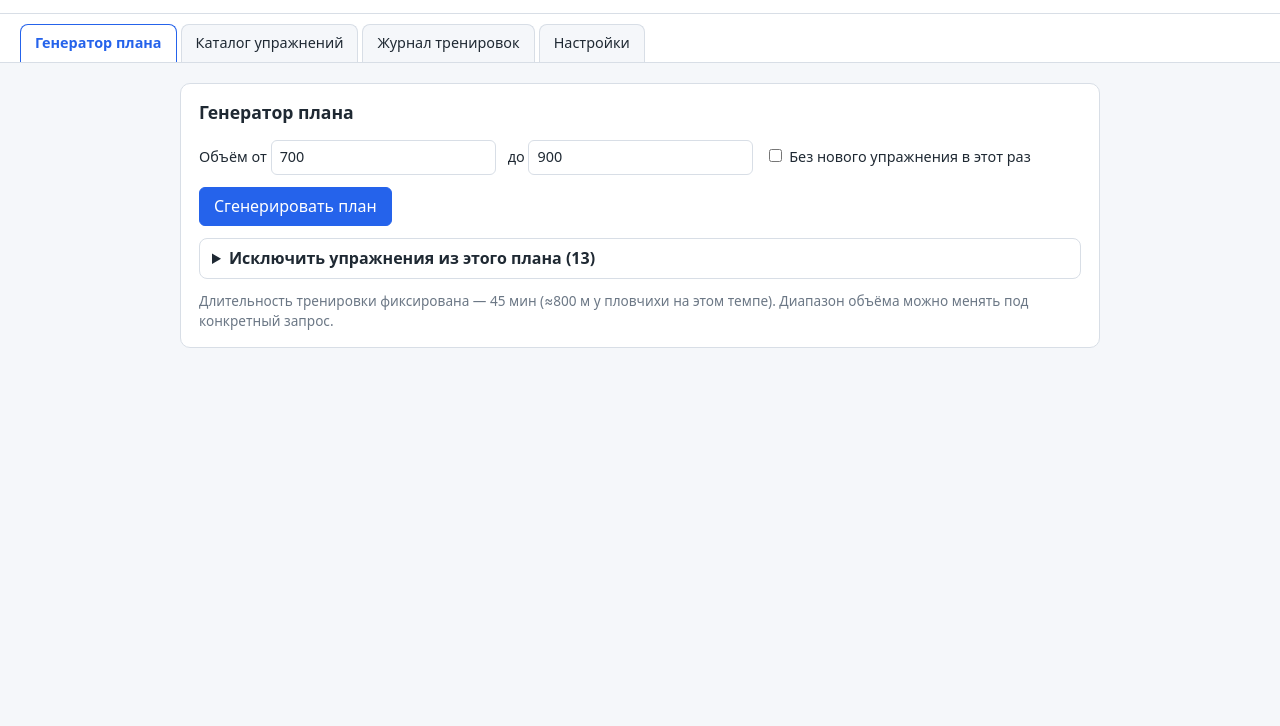
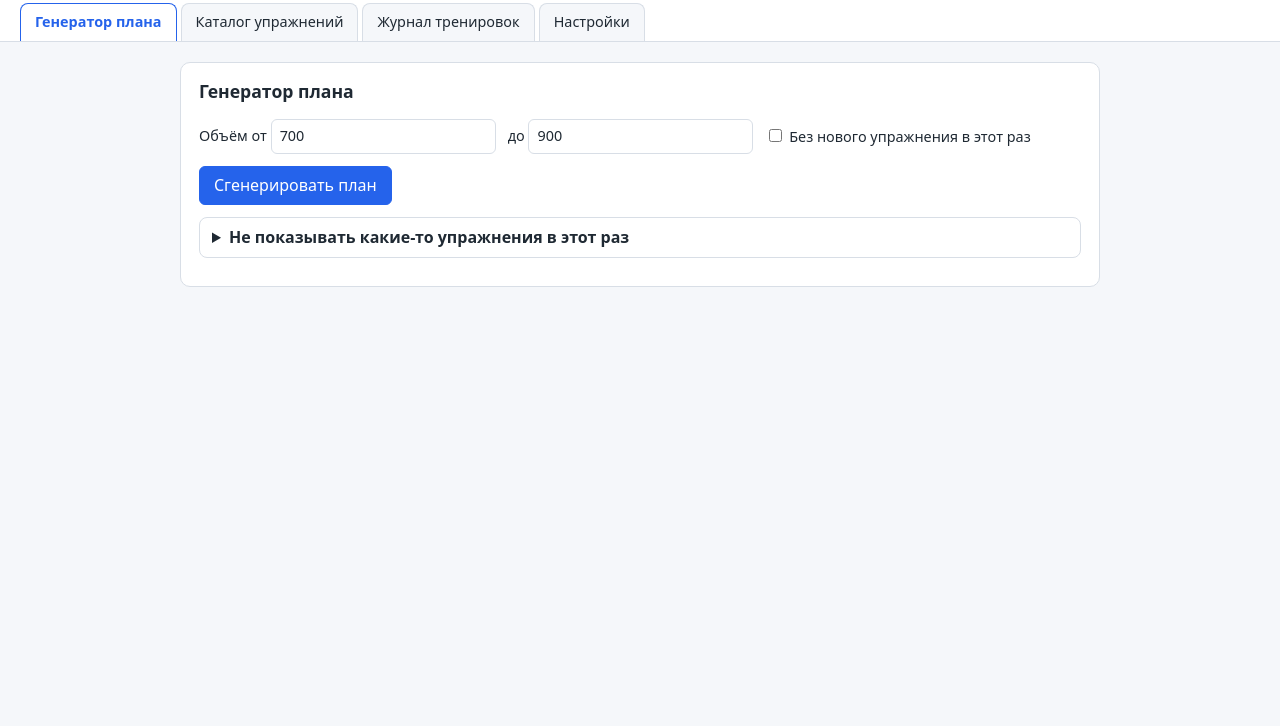
Before and after one commit to ammicc-cmyk/swim-plan-app, a plain HTML site: page index.html in a window 1280 px wide. Shown: the part 74-800 px from the top of the page. Drawn offline with Linux system fonts and the light colour scheme.

Commit message:
Simplify plan generator page copy
Remove the technical subtitle and fixed-duration note from the main
page, and reword the exclude-panel summary — the bare "(14)" count and
the "deterministic generator" explanation weren't clear to a
non-technical reader.

Co-Authored-By: Claude Sonnet 5 <noreply@anthropic.com>

```diff
--- a/index.html
+++ b/index.html
@@ -9,7 +9,6 @@
 <body>
 <header>
   <h1>Генератор планов плавательных тренировок</h1>
-  <p>Rules engine поверх exercise_library.json — без AI в рантайме. Логика — PLAN_RULES.md / CATALOG_SCHEMA.md.</p>
 </header>
 <nav id="tab-buttons"></nav>
 <main id="tab-root"></main>
--- a/js/tabs/planTab.js
+++ b/js/tabs/planTab.js
@@ -46,17 +46,13 @@ export function initPlanTab(root) {
         <button type="submit">Сгенерировать план</button>
       </form>
       <details class="exclude-panel">
-        <summary>Исключить упражнения из этого плана (${excludableExercises.length})</summary>
+        <summary>Не показывать какие-то упражнения в этот раз</summary>
         <div class="hint">
-          Генератор детерминированный: с теми же входными данными он всегда выдаёт один и тот же план — это
-          не баг. Чтобы получить другой вариант, поменяйте диапазон объёма или исключите здесь то, что не
-          хотите видеть в этот раз (не навсегда — только для этой генерации).
+          Отметьте упражнения, которые не хотите видеть в этом плане, и нажмите «Сгенерировать план» ещё раз.
+          Это разовый выбор только для следующей генерации — из каталога упражнения не удаляются.
         </div>
         <div class="exclude-list">${excludeRows || '<p class="hint">Нет доступных для исключения упражнений.</p>'}</div>
       </details>
-      <div id="plan-override-hint" class="hint">
-        Длительность тренировки фиксирована — 45 мин (≈800 м у пловчихи на этом темпе). Диапазон объёма можно менять под конкретный запрос.
-      </div>
       <div id="plan-output"></div>
       <div id="plan-save-row" class="hint" style="display:none;">
         <button id="save-to-log">Сохранить как тренировку в журнал</button>
```
